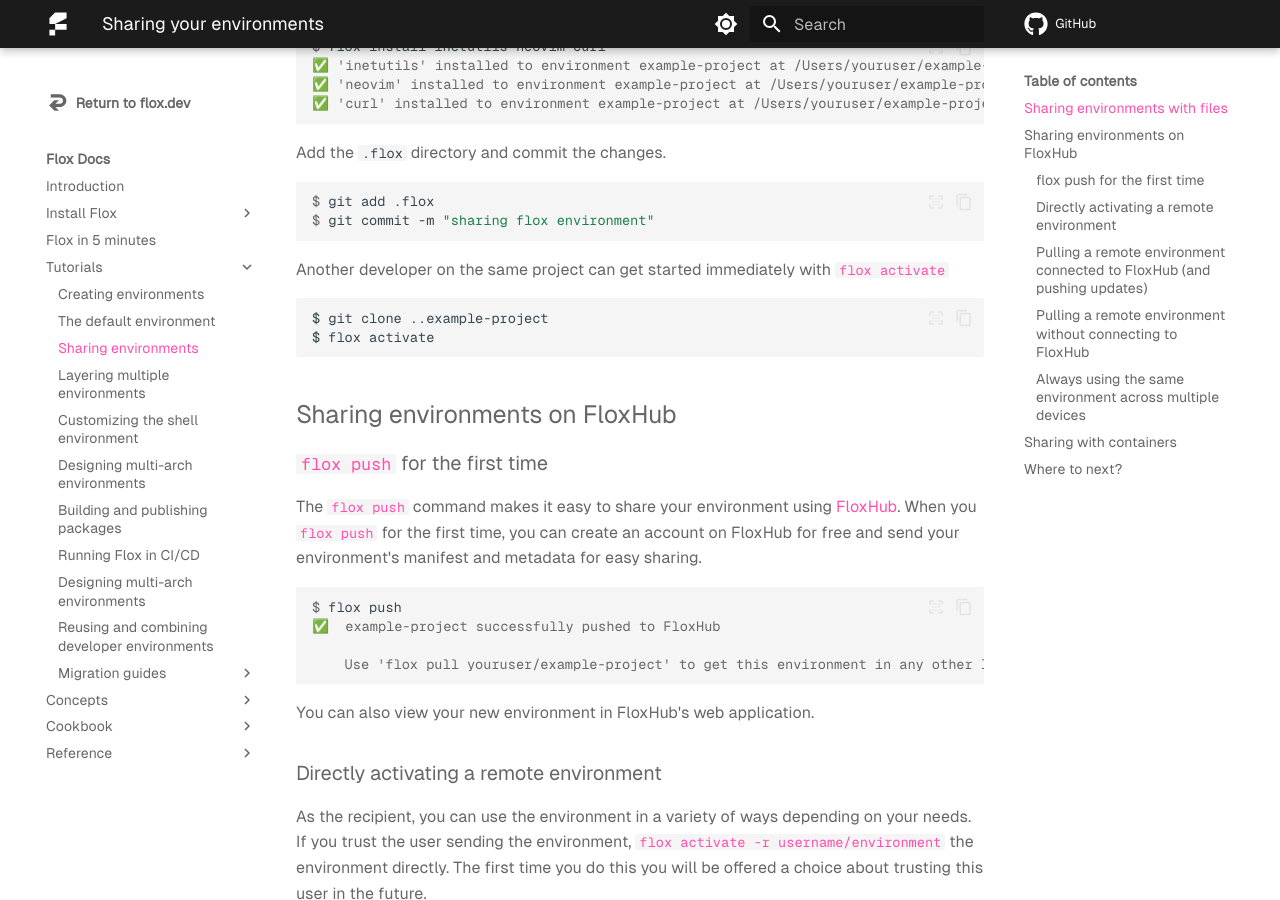
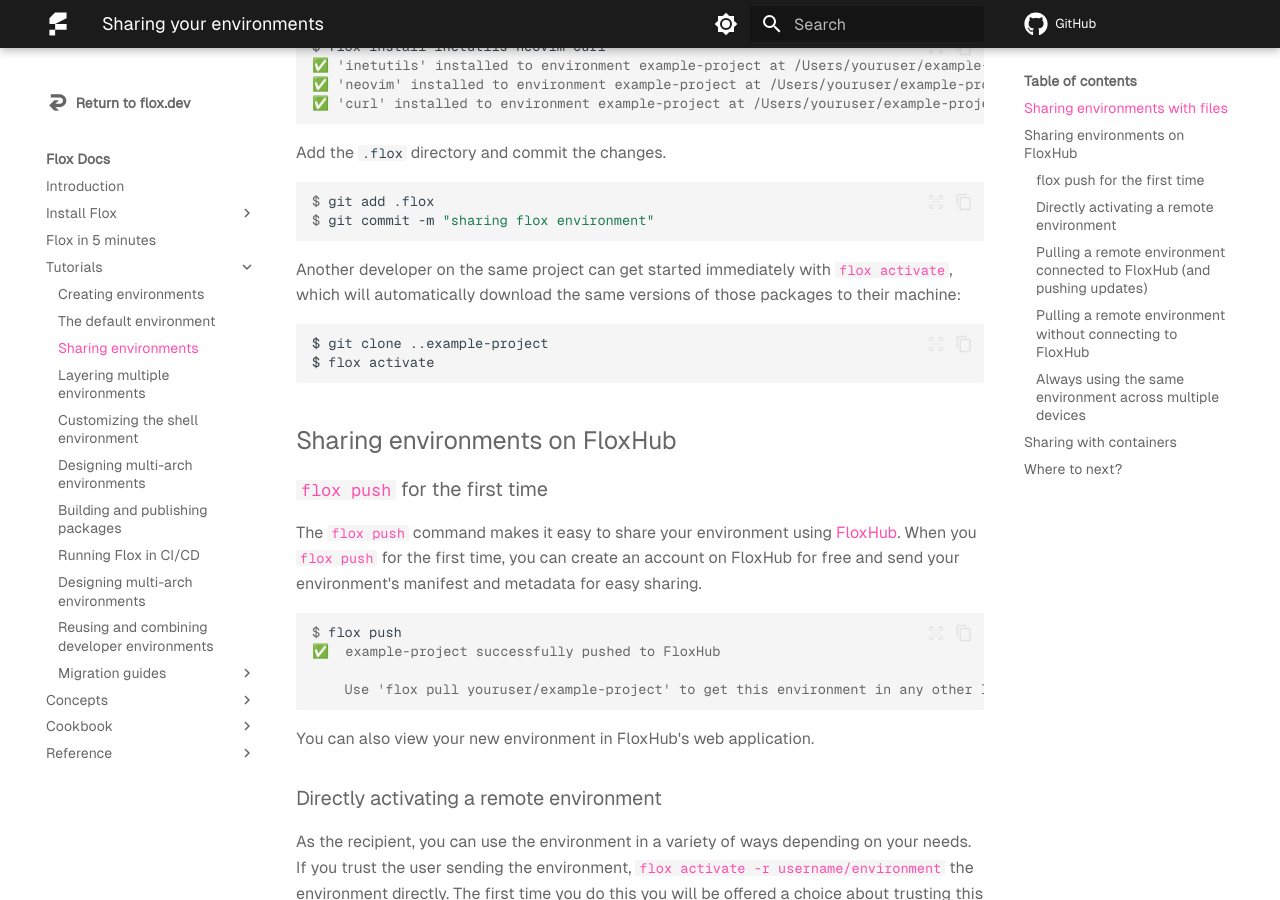
Before and after one commit to flox/floxdocs, an MkDocs documentation site: the page built from docs/tutorials/sharing-environments.md, in a window 1280 px wide and 900 px high, scrolled down 1069 px. Built offline with MkDocs 1.6.1 and Material for MkDocs 9.7.7, drawn with Linux system fonts in a browser that asks for light colours; plug-ins that fetch from the network failed and are left out; comment, search, counter and statistics services are not loaded.

Commit message:
docs(sharing): Clarify what activate does
Sebastian Schuberth noted in Slack that it wasn't clear `activate` would
download packages that were previously `flox install`ed into an env:

- https://floxcommunitygroup.slack.com/archives/C06NYALM8P8/p1753282180636659

Clarify this by noting that it's the same environment and packages.

````diff
--- a/docs/tutorials/sharing-environments.md
+++ b/docs/tutorials/sharing-environments.md
@@ -47,7 +47,7 @@
 $ git commit -m "sharing flox environment"
 ```
 
-Another developer on the same project can get started immediately with [`flox activate`][flox_activate]
+Another developer on the same project can get started immediately with [`flox activate`][flox_activate], which will automatically download the same versions of those packages to their machine:
 
 ```
 $ git clone ..example-project
````
